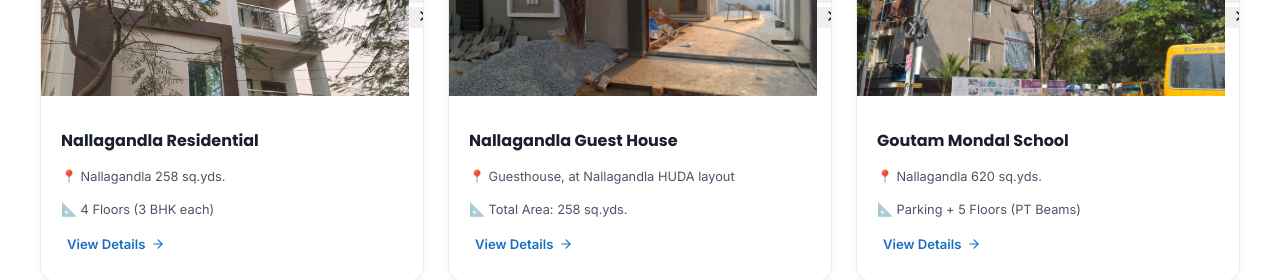
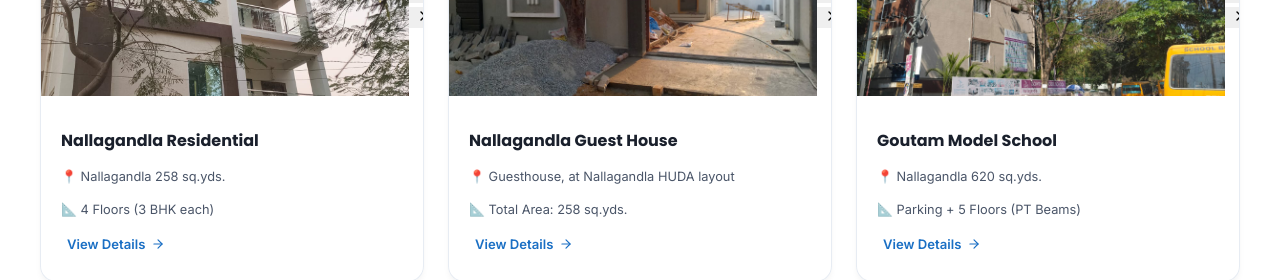
Before and after one commit to BasithRahul/brickBoltSPP, a React (Vite) app in the folder client/: page /projects in a window 1280 px wide. Shown: the part 1200-1480 px from the top of the page. Built offline with nearby package versions, Linux system fonts and the light colour scheme.

Commit message:
Rename Goutam Mondal School to Goutam Model School

```diff
--- a/client/src/pages/Projects.jsx
+++ b/client/src/pages/Projects.jsx
@@ -76,7 +76,7 @@ const projects = [
   },
   {
     id: 7,
-    title: "Goutam Mondal School",
+    title: "Goutam Model School",
     category: "Commercial",
     location: "Nallagandla 620 sq.yds.",
     area: "Parking + 5 Floors (PT Beams)",
```
